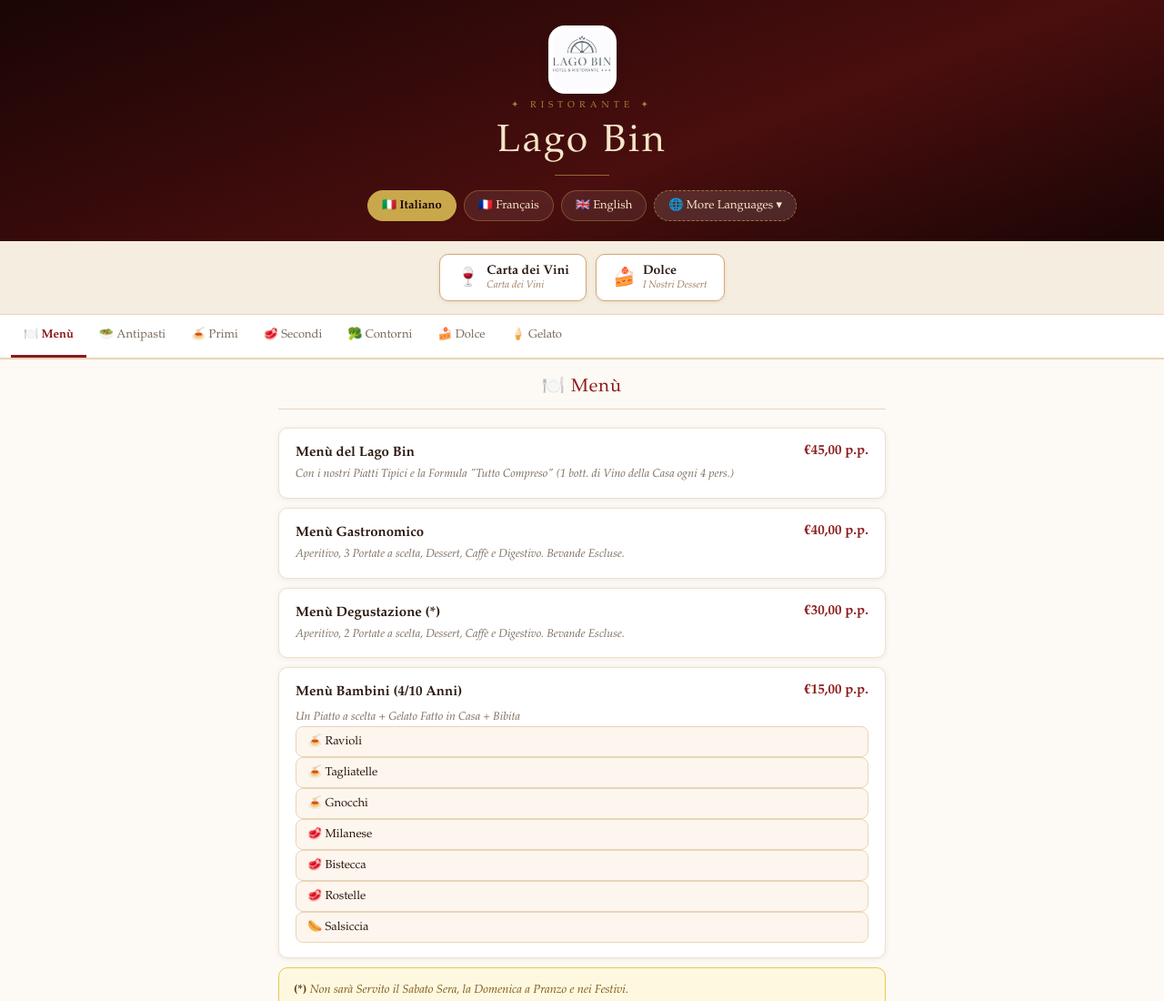
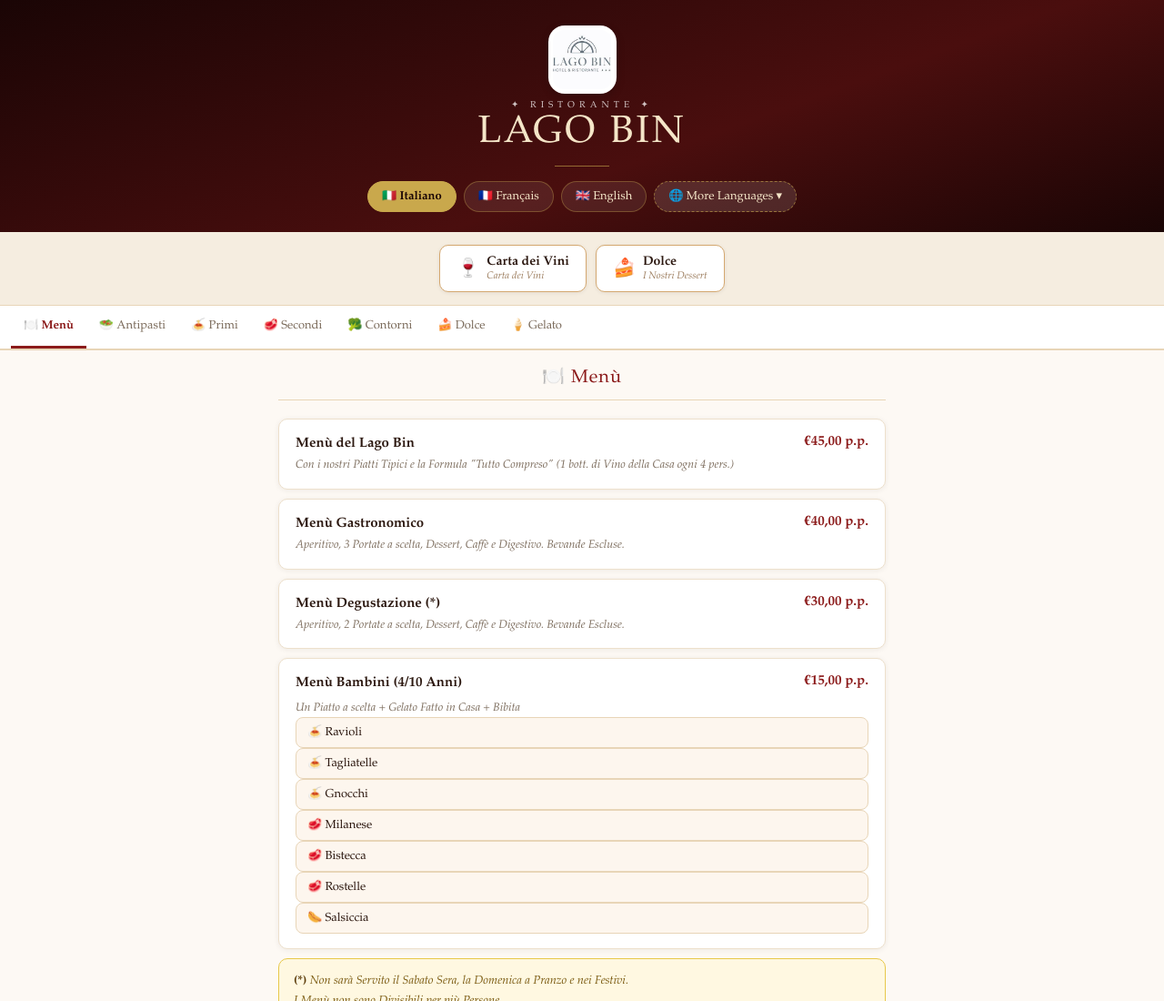
Before and after one commit to mamunjoyit1-cyber/lago-bin-menu, a plain HTML site: page index.html in a window 1280 px wide. Shown: the top 1100 px of the page at 91% size. Drawn offline with Linux system fonts and the light colour scheme.

Commit message:
Update index.html

```diff
--- a/index.html
+++ b/index.html
@@ -107,8 +107,8 @@
 <div class="header">
  <img src="images.jpeg"
      style="width:75px;height:75px;object-fit:contain;background:#fff;padding:5px;border-radius:18px;box-shadow:0 3px 10px rgba(0,0,0,0.18);">
-  <div class="subtitle">✦ Ristorante ✦</div>
-  <h1>Lago Bin</h1>
+ <div class="subtitle" style="color:#ffffff;margin:0;">✦ RISTORANTE ✦</div>
+  <h1>LAGO BIN</h1>
   <div class="divider"></div>
   <div class="lang-bar">
     <button class="lang-btn active" onclick="setLang('it')">🇮🇹 Italiano</button>
```
